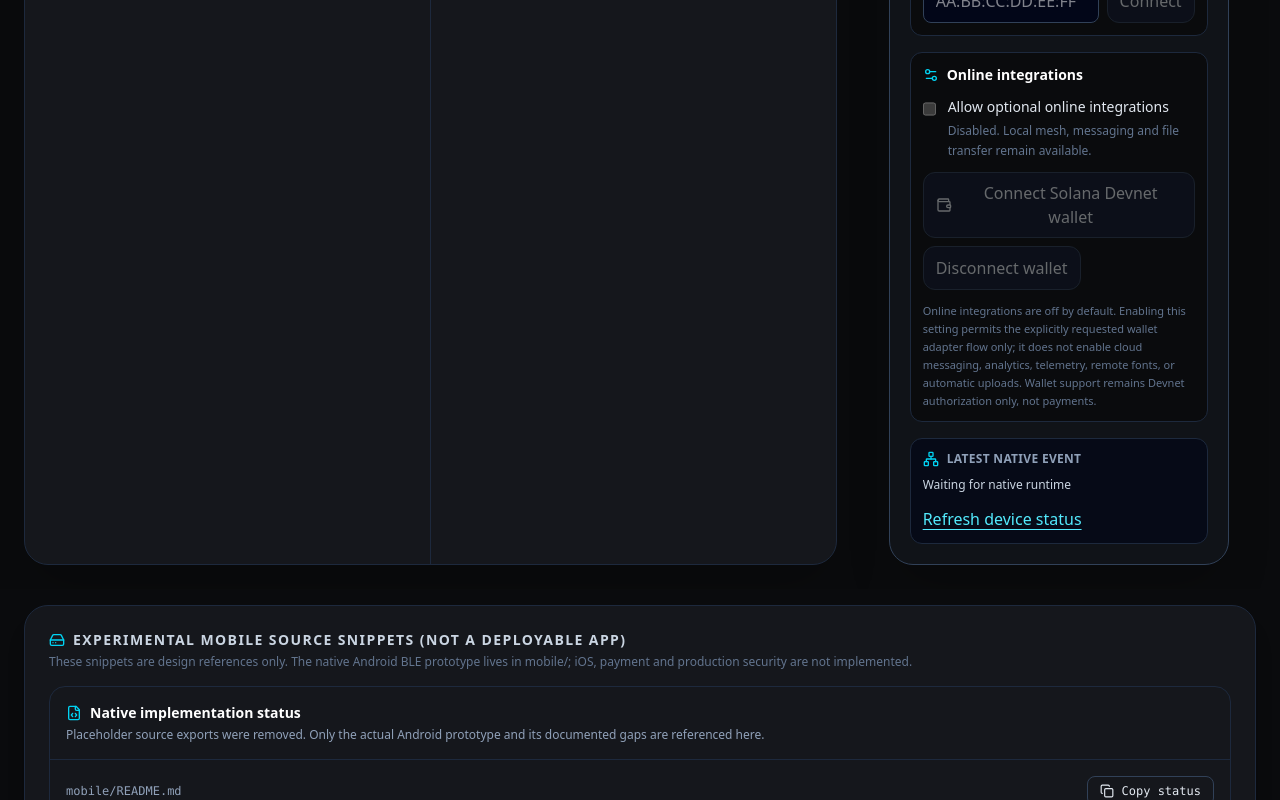
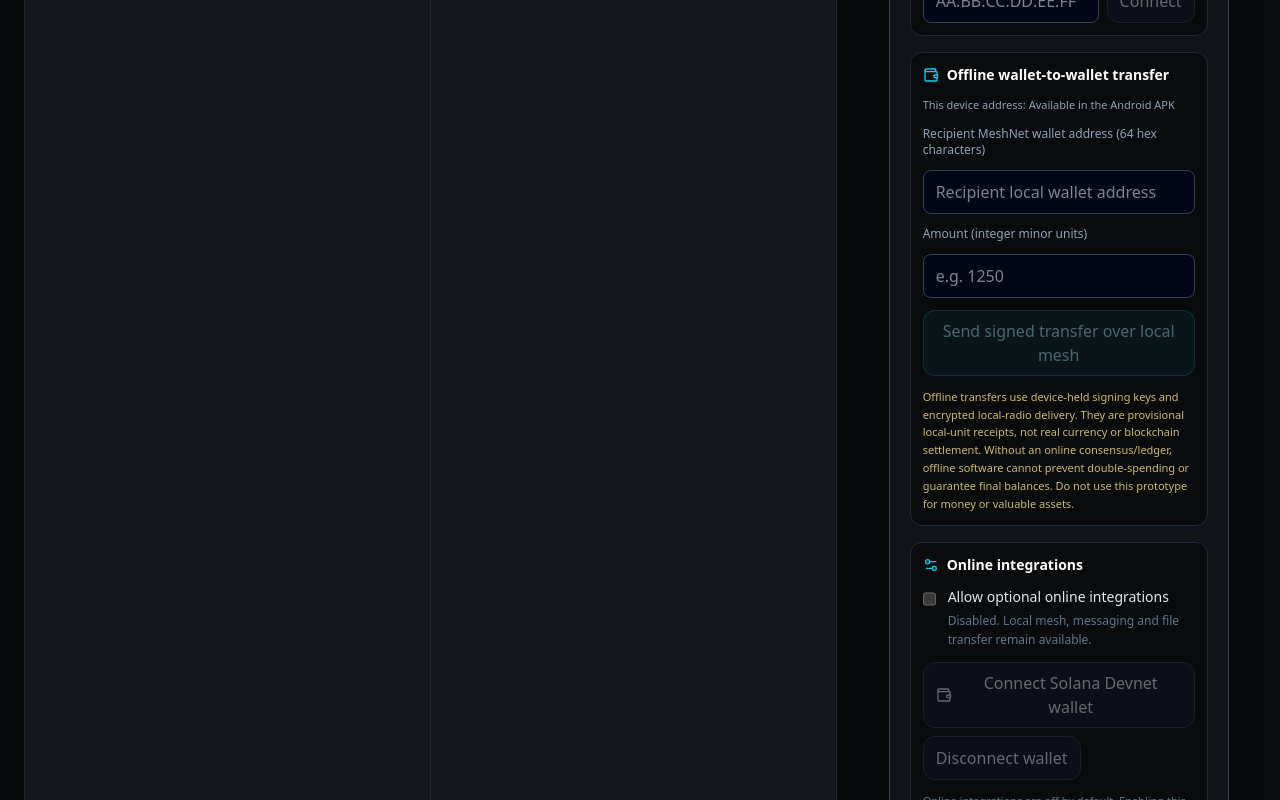
Before and after one commit to esi2ei/meshnet, a React (Vite) app: page / in a window 1280 px wide. Shown: the part 1720-2520 px from the top of the page. Built offline with nearby package versions, Linux system fonts and the light colour scheme.

Commit message:
Add offline wallet transfer card to Android dashboard

```diff
--- a/src/components/PhoneWorkspace.tsx
+++ b/src/components/PhoneWorkspace.tsx
@@ -204,6 +204,22 @@ export default function PhoneWorkspace() {
       </div>
 
       <div className="space-y-3 rounded-xl border border-slate-800 bg-[#0A0B0D] p-3">
+        <div className="flex items-center gap-2 text-sm font-semibold text-white"><Wallet className="h-4 w-4 text-cyan-400" /> Offline wallet-to-wallet transfer</div>
+        <p className="break-all text-[11px] text-slate-400">This device address: {runtime.offlineWalletAddress || (native ? "Creating local key…" : "Available in the Android APK")}</p>
+        <label className="block text-xs text-slate-400" htmlFor="offline-wallet-recipient">Recipient MeshNet wallet address (64 hex characters)</label>
+        <input id="offline-wallet-recipient" value={offlineRecipient} onChange={(event) => setOfflineRecipient(event.target.value)}
+          placeholder="Recipient local wallet address" className="min-h-11 w-full rounded-lg border border-slate-700 bg-slate-950 px-3 text-sm text-white outline-none focus:border-cyan-400" />
+        <label className="block text-xs text-slate-400" htmlFor="offline-wallet-amount">Amount (integer minor units)</label>
+        <input id="offline-wallet-amount" inputMode="numeric" value={offlineAmount} onChange={(event) => setOfflineAmount(event.target.value.replace(/[^0-9]/g, ''))}
+          placeholder="e.g. 1250" className="min-h-11 w-full rounded-lg border border-slate-700 bg-slate-950 px-3 text-sm text-white outline-none focus:border-cyan-400" />
+        <button className={primaryClass} disabled={!runtime.native || !runtime.running || !/^[0-9a-f]{64}$/i.test(offlineRecipient) || !/^[1-9][0-9]{0,12}$/.test(offlineAmount)}
+          onClick={() => { const sent = native?.sendOfflinePayment(offlineRecipient.trim().toLowerCase(), Number(offlineAmount)) === true; setLastEvent(sent ? "Signed offline wallet transfer queued over the local mesh" : "Offline wallet transfer was not queued"); if (sent) setOfflineAmount(""); }}>
+          Send signed transfer over local mesh
+        </button>
+        <p className="text-[11px] leading-relaxed text-amber-200/80">Offline transfers use device-held signing keys and encrypted local-radio delivery. They are provisional local-unit receipts, not real currency or blockchain settlement. Without an online consensus/ledger, offline software cannot prevent double-spending or guarantee final balances. Do not use this prototype for money or valuable assets.</p>
+      </div>
+
+      <div className="space-y-3 rounded-xl border border-slate-800 bg-[#0A0B0D] p-3">
         <div className="flex items-center gap-2 text-sm font-semibold text-white"><Settings2 className="h-4 w-4 text-cyan-400" /> Online integrations</div>
         <label className="flex items-start gap-3 text-sm text-slate-200">
           <input type="checkbox" className="mt-1 h-4 w-4 accent-cyan-400" checked={runtime.onlineIntegrationsEnabled}
```
